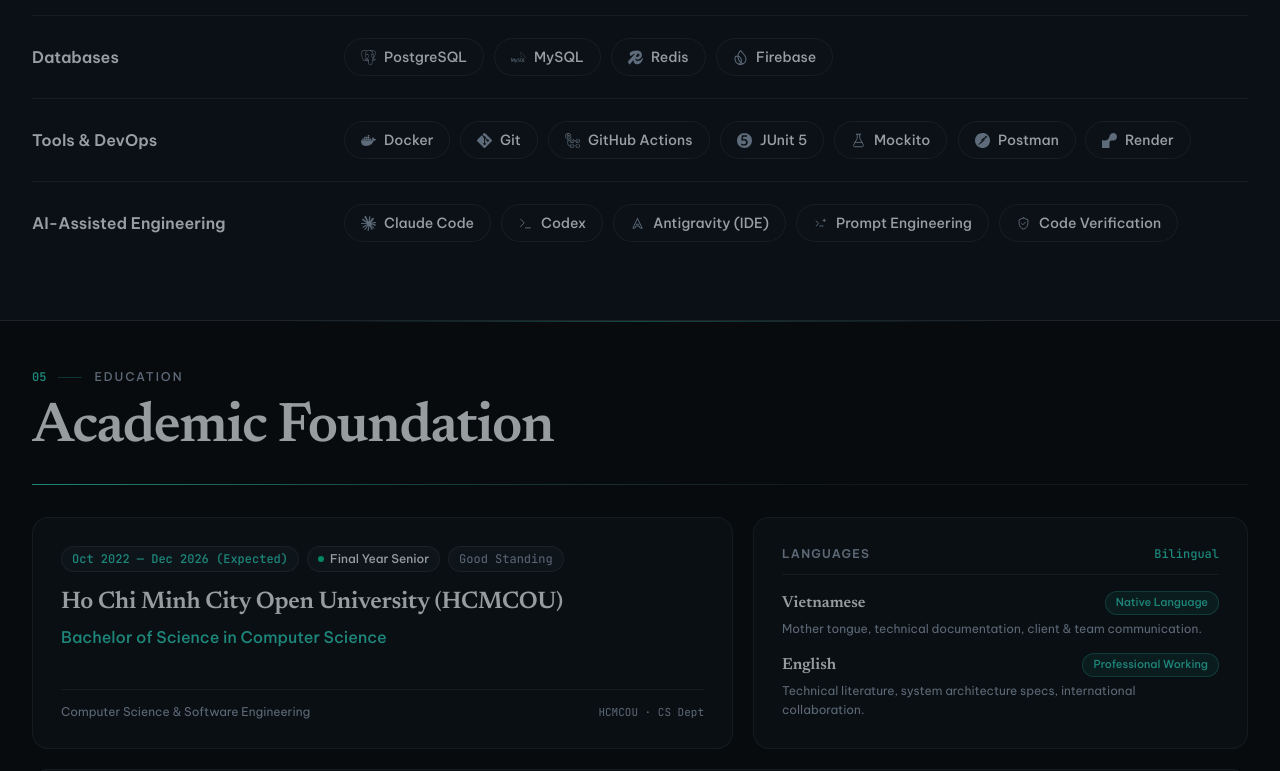
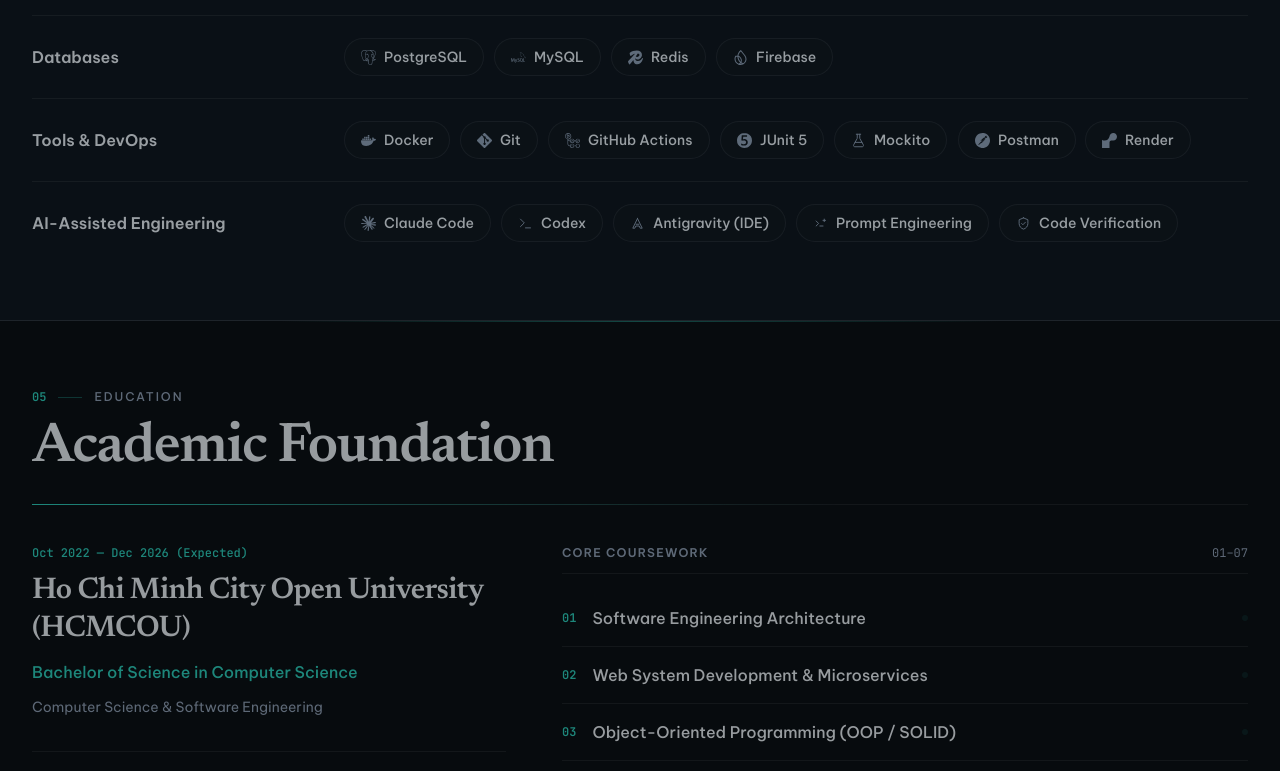
Before and after one commit to soodthin/dev-portfolio, a Next.js app: page / in a window 1280 px wide. Shown: the part 5038-5809 px from the top of the page. Built offline with nearby package versions, Linux system fonts and the light colour scheme.

Commit message:
refactor(education): adopt unboxed Swiss editorial layout, remove all card boxes, remove Final Year Senior and Good Standing

```diff
--- a/components/sections/EducationSection.tsx
+++ b/components/sections/EducationSection.tsx
@@ -12,76 +12,58 @@ export function EducationSection() {
   return (
     <section
       id="education"
-      className="relative bg-[var(--bg)] chapter-divider-sheen lg:min-h-[calc(100svh-4rem)] flex flex-col justify-center py-10 md:py-14 lg:py-10 xl:py-12 border-b border-[var(--hairline)] overflow-x-clip"
+      className="relative bg-[var(--bg)] chapter-divider-sheen lg:min-h-[calc(100svh-4rem)] flex flex-col justify-center py-12 md:py-16 lg:py-14 border-b border-[var(--hairline)] overflow-x-clip"
     >
       <ScrollDepthWrapper sectionId="education" className="max-w-7xl mx-auto px-4 sm:px-6 lg:px-8 w-full">
         <SectionHeading
           index="05"
           eyebrow={t.education.eyebrow}
           title={t.education.title}
-          className="mb-6 sm:mb-7 lg:mb-8"
+          className="mb-8 lg:mb-10"
         />
 
-        {/* Structured Bento Grid: Degree & Languages on Top, Core Coursework Below */}
-        <div className="space-y-4 sm:space-y-5">
-          {/* Row 1: Academic Credential (7 cols) + Language Proficiencies (5 cols) */}
-          <div className="grid grid-cols-1 lg:grid-cols-12 gap-4 sm:gap-5">
-            {/* Degree & Institution Card */}
-            <div className="lg:col-span-7 rounded-2xl border border-[var(--hairline)] bg-[var(--surface-1)] p-6 sm:p-7 flex flex-col justify-between hover:border-[var(--hairline-strong)] shadow-[var(--surface-shadow)] transition-colors">
-              <div>
-                <div className="flex flex-wrap items-center gap-2 text-xs mb-3.5">
-                  <span className="font-mono text-xs tabular-nums text-[var(--accent)] font-medium px-2.5 py-1 rounded-full border border-[var(--hairline)] bg-[var(--surface-2)]">
+        {/* Open Editorial 2-Column Split — Zero Boxed Cards, Pure Typography & Hairlines */}
+        <div className="grid grid-cols-1 lg:grid-cols-12 gap-10 lg:gap-14 items-start">
+          {/* Left Column (5 cols): Academic Credential + Working Languages */}
+          <div className="lg:col-span-5 space-y-8">
+            {/* Degree & Institution */}
+            <div className="space-y-3 pb-8 border-b border-[var(--hairline)]">
+              <span className="font-mono text-xs tabular-nums text-[var(--accent)] font-medium block">
                 {edu.period}
               </span>
-                  {edu.status && (
-                    <span className="inline-flex items-center gap-1.5 px-2.5 py-1 rounded-full border border-[var(--hairline)] bg-[var(--surface-2)] text-xs text-[var(--text)] font-medium">
-                      <span className="w-1.5 h-1.5 rounded-full bg-emerald-400" />
-                      {edu.status}
-                    </span>
-                  )}
-                  {edu.gpa && (
-                    <span className="px-2.5 py-1 rounded-full border border-[var(--hairline)] bg-[var(--surface-2)] text-xs text-[var(--text-muted)] font-mono">
-                      {edu.gpa}
-                    </span>
-                  )}
-                </div>
 
-                <h3 className="font-serif font-semibold text-xl sm:text-2xl text-[var(--text)] tracking-[-0.01em] leading-snug">
+              <h3 className="font-serif font-semibold text-2xl sm:text-3xl tracking-[-0.02em] text-[var(--text)] leading-tight">
                 {edu.school}
               </h3>
-                <p className="text-sm sm:text-base font-medium text-[var(--accent)] mt-1.5">
+
+              <p className="text-base font-medium text-[var(--accent)]">
                 {edu.degree}
+              </p>
+
+              <p className="text-sm text-[var(--text-muted)] leading-relaxed">
+                {edu.major}
               </p>
             </div>
 
-              <div className="mt-5 pt-3.5 border-t border-[var(--hairline)] flex items-center justify-between text-xs text-[var(--text-muted)]">
-                <span>{edu.major}</span>
-                <span className="font-mono text-[11px] text-[var(--text-muted)]">
-                  {lang === 'vi' ? 'HCMCOU · Khoa CNTT' : 'HCMCOU · CS Dept'}
-                </span>
-              </div>
-            </div>
-
-            {/* Languages Card (Clean badges, zero tacky progress bars) */}
-            <div className="lg:col-span-5 rounded-2xl border border-[var(--hairline)] bg-[var(--surface-1)] p-6 sm:p-7 flex flex-col justify-between hover:border-[var(--hairline-strong)] shadow-[var(--surface-shadow)] transition-colors">
-              <div>
-                <div className="flex items-center justify-between pb-3 border-b border-[var(--hairline)] mb-4">
+            {/* Language Proficiencies */}
+            <div className="space-y-4">
+              <div className="flex items-baseline justify-between pb-3 border-b border-[var(--hairline)]">
                 <h4 className="text-xs font-semibold uppercase tracking-widest text-[var(--text-muted)]">
                   {t.education.languagesTitle}
                 </h4>
-                  <span className="font-mono text-xs text-[var(--accent)] font-medium">
+                <span className="font-mono text-xs text-[var(--accent)]">
                   {lang === 'vi' ? 'Song ngữ' : 'Bilingual'}
                 </span>
               </div>
 
-                <div className="space-y-3.5">
+              <div className="space-y-4">
                 {languages.map((langItem) => (
                   <div key={langItem.language} className="space-y-1">
-                      <div className="flex items-center justify-between gap-2">
+                    <div className="flex items-baseline justify-between gap-2">
                       <span className="font-serif font-semibold text-base text-[var(--text)]">
                         {langItem.language}
                       </span>
-                        <span className="text-[11px] font-medium px-2.5 py-0.5 rounded-full border border-[var(--accent)]/30 bg-[var(--accent)]/10 text-[var(--accent)]">
+                      <span className="font-mono text-xs text-[var(--accent)]">
                         {langItem.proficiency}
                       </span>
                     </div>
@@ -93,31 +75,33 @@ export function EducationSection() {
               </div>
             </div>
           </div>
-          </div>
 
-          {/* Row 2: Core Coursework (Full-width clean chip cloud, zero orphaned grid cells) */}
-          <div className="rounded-2xl border border-[var(--hairline)] bg-[var(--surface-1)] p-6 sm:p-7 hover:border-[var(--hairline-strong)] shadow-[var(--surface-shadow)] transition-colors">
-            <div className="flex items-center justify-between pb-3.5 border-b border-[var(--hairline)] mb-4">
+          {/* Right Column (7 cols): Core Coursework (Editorial Divided Ledger) */}
+          <div className="lg:col-span-7 space-y-4">
+            <div className="flex items-baseline justify-between pb-3 border-b border-[var(--hairline)]">
               <h4 className="text-xs font-semibold uppercase tracking-widest text-[var(--text-muted)]">
                 {t.education.courseworkTitle}
               </h4>
-              <span className="font-mono text-xs text-[var(--accent)] font-medium">
-                {lang === 'vi' ? '07 Môn học Nền tảng' : '07 Foundation Disciplines'}
+              <span className="font-mono text-xs tabular-nums text-[var(--text-muted)]">
+                01–0{edu.coursework.length}
               </span>
             </div>
 
-            <div className="flex flex-wrap gap-2.5">
+            <div className="divide-y divide-[var(--hairline)]">
               {edu.coursework.map((course, idx) => (
                 <div
                   key={course}
-                  className="inline-flex items-center gap-2.5 px-3.5 py-2.5 rounded-xl border border-[var(--hairline)] bg-[var(--surface-2)]/60 hover:bg-[var(--surface-2)] hover:border-[var(--hairline-strong)] transition-colors group cursor-default"
+                  className="py-3.5 sm:py-4 flex items-center justify-between gap-4 group transition-colors"
                 >
-                  <span className="font-mono text-[11px] tabular-nums font-semibold text-[var(--accent)] shrink-0 px-1.5 py-0.5 rounded bg-[var(--surface-1)] border border-[var(--hairline)]">
+                  <div className="flex items-center gap-4 min-w-0">
+                    <span className="font-mono text-xs tabular-nums font-semibold text-[var(--accent)] shrink-0">
                       {String(idx + 1).padStart(2, '0')}
                     </span>
-                  <span className="text-xs sm:text-sm font-medium text-[var(--text)] leading-snug">
+                    <span className="text-sm sm:text-base font-medium text-[var(--text)] group-hover:text-[var(--accent)] transition-colors truncate">
                       {course}
                     </span>
+                  </div>
+                  <span className="h-1.5 w-1.5 rounded-full bg-[var(--hairline-strong)] opacity-30 group-hover:opacity-100 group-hover:bg-[var(--accent)] transition-all shrink-0" />
                 </div>
               ))}
             </div>
```
Lines whose indentation alone changed are shown as unchanged.
